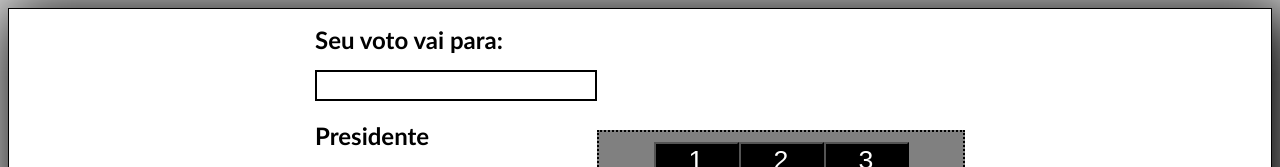
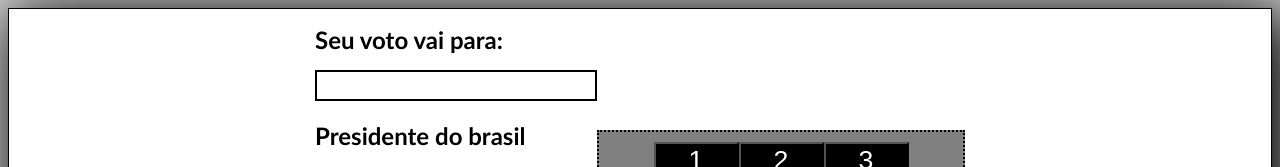
Before and after one commit to LucasSantosTaqua2/UrnaEletronica, a plain HTML site: page index.html in a window 1280 px wide. Shown: the top 167 px of the page. Drawn offline with Linux system fonts and the light colour scheme.

Commit message:
Update index.html

```diff
--- a/index.html
+++ b/index.html
@@ -12,7 +12,7 @@
         <div class="esquerda">
             <h1 class="txte">Seu voto vai para:</h1>
             <input type="text" name="candidato" id="cand" maxlength="2">
-            <h2 class="txte">Presidente</h2>
+            <h2 class="txte">Presidente do brasil</h2>
             <img src="img/ini.jpg" class="cand" id="imgCand">
             <div class="nome">
             <h3 class="txte">Nome: </h3>
```
